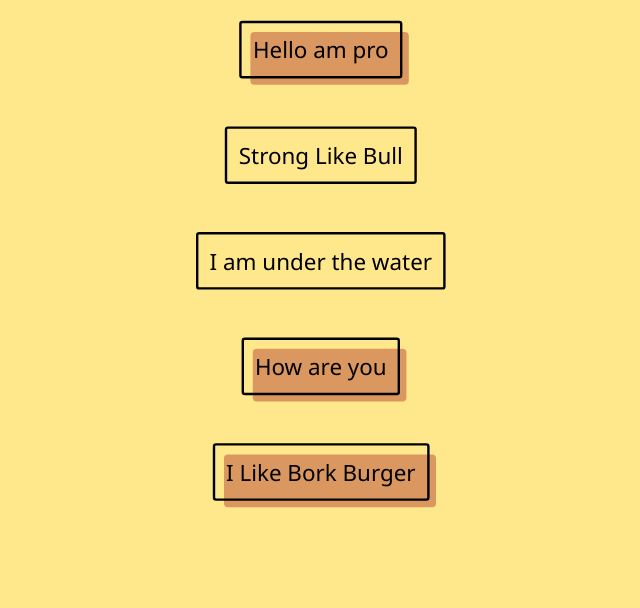
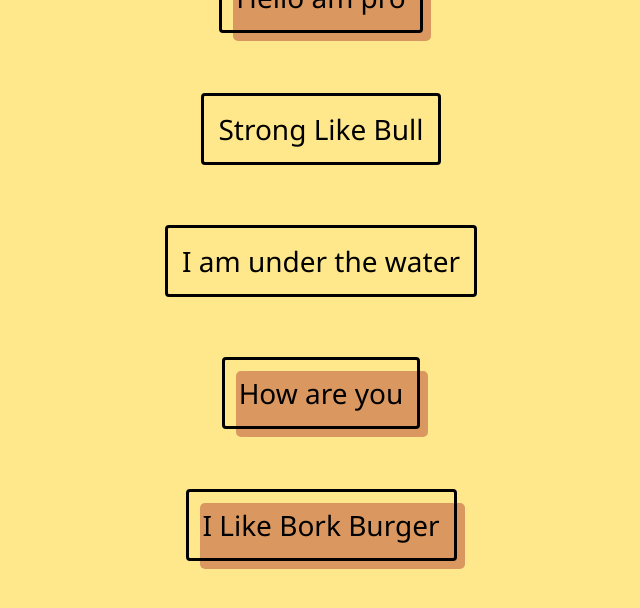
Before and after one commit to GalaxyWareX/css-is-cool, a plain HTML site: page index.html in a window 1280 px wide. Shown: the whole page, without its empty margins (320-960 px from the left). Drawn offline with Linux system fonts and the light colour scheme.

Commit message:
Update Amazing Hover Effect.css

```diff
--- a/Amazing Hover Effect.css
+++ b/Amazing Hover Effect.css
@@ -8,7 +8,6 @@ body {
   position: relative;
   width: 100%;
   place-items: center;
-  transform: scale(0.8);
   bottom: 10%;
   /*   top: 50%;
   left: 50%;
```
